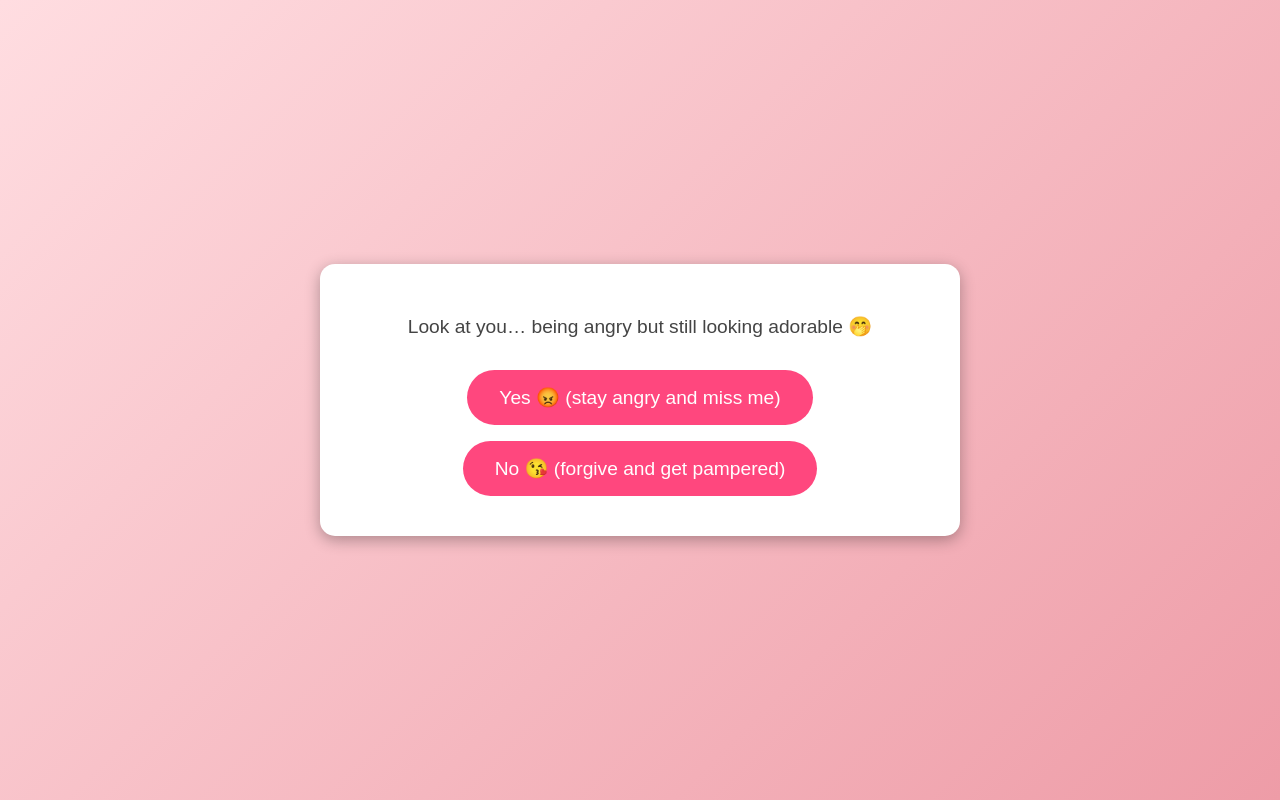
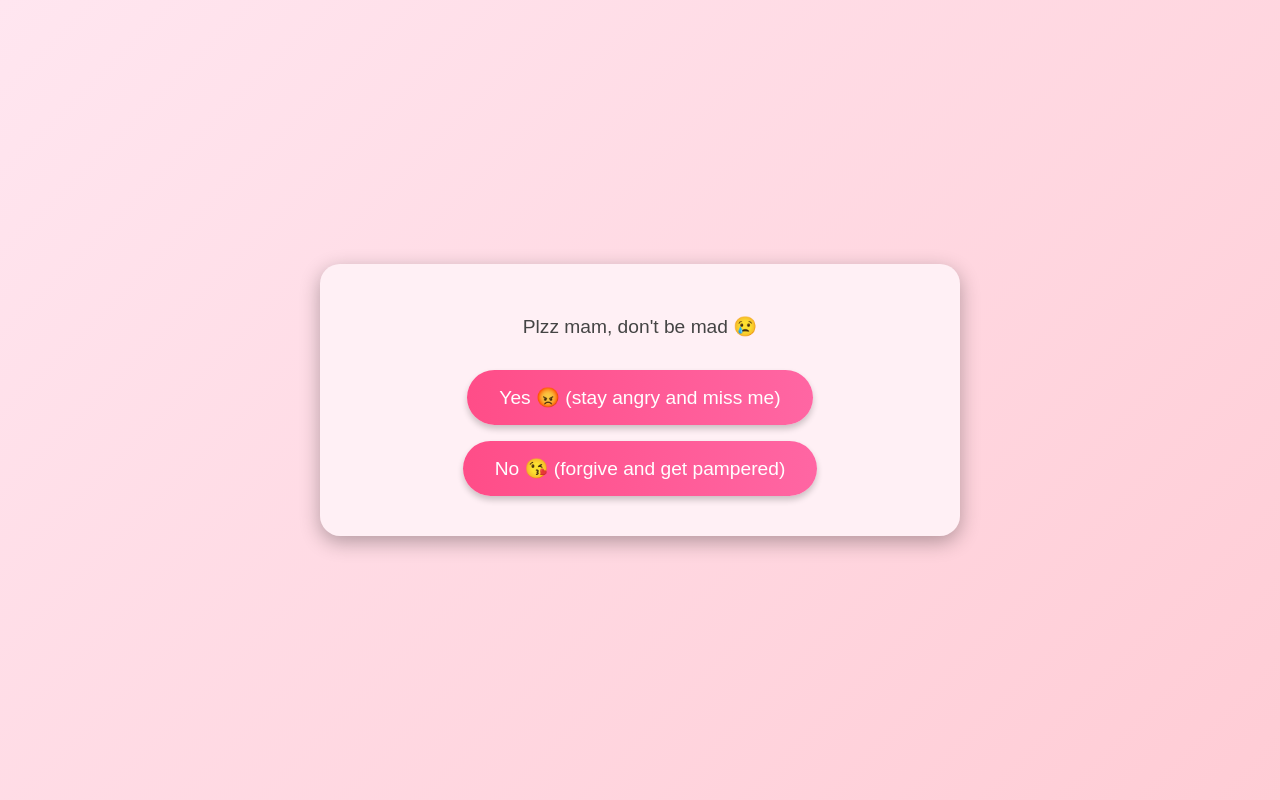
Before and after one commit to phesudo/apg, a plain HTML site: page index.html in a window 1280 px wide. Both pictures are taken after a click on the button "Still Mad at me?". Drawn offline with Linux system fonts and the light colour scheme.

Commit message:
Update index.html

```diff
--- a/index.html
+++ b/index.html
@@ -13,13 +13,15 @@
       height: 100vh;
       margin: 0;
       font-family: Arial, Helvetica, sans-serif;
-      background: linear-gradient(135deg, #ffdde1, #ee9ca7);
+      background: linear-gradient(135deg, #ffe6f0, #ffccd5);
       text-align: center;
+      overflow-x: hidden;
     }
     h1 {
       font-size: 2.5rem;
       color: #d6336c;
       margin-bottom: 1rem;
+      text-shadow: 2px 2px 4px #ffa6c9;
     }
     p {
       font-size: 1.2rem;
@@ -32,13 +34,15 @@
       border: none;
       border-radius: 50px;
       cursor: pointer;
-      background: #ff477e;
+      background: linear-gradient(90deg, #ff4d88, #ff66a3);
       color: white;
-      transition: transform 0.2s ease;
+      transition: transform 0.2s ease, box-shadow 0.2s ease;
       margin: 0.5rem;
+      box-shadow: 0 4px 6px rgba(0,0,0,0.2);
     }
     .button:hover {
       transform: scale(1.1);
+      box-shadow: 0 6px 10px rgba(0,0,0,0.3);
     }
     #popup {
       display: none;
@@ -46,18 +50,22 @@
       top: 50%;
       left: 50%;
       transform: translate(-50%, -50%);
-      background: white;
+      background: #fff0f5;
       padding: 2rem;
-      border-radius: 15px;
-      box-shadow: 0 4px 15px rgba(0,0,0,0.3);
+      border-radius: 20px;
+      box-shadow: 0 6px 20px rgba(0,0,0,0.3);
       text-align: center;
       max-width: 90%;
+      animation: popupAnim 0.3s ease-in-out;
     }
     #popup p {
       margin-bottom: 1.5rem;
       font-size: 1.2rem;
       color: #444;
-      font-family: Arial, Helvetica, sans-serif;
+    }
+    @keyframes popupAnim {
+      0% { transform: translate(-50%, -60%) scale(0.8); opacity: 0; }
+      100% { transform: translate(-50%, -50%) scale(1); opacity: 1; }
     }
   </style>
 </head>
@@ -67,7 +75,7 @@
   <button class="button" id="stillMadBtn">Still Mad at me?</button>
 
   <div id="popup">
-    <p id="popupText">Look at you… being angry but still looking adorable 🤭</p>
+    <p id="popupText">Plzz mam, don't be mad 😢</p>
     <button class="button" id="yesBtn">Yes 😡 (stay angry and miss me)</button>
     <button class="button" id="noBtn">No 😘 (forgive and get pampered)</button>
     <button class="button" id="closeBtn" style="display:none; margin-top: 1rem;">Close ✨</button>
@@ -82,6 +90,9 @@
     const popupText = document.getElementById("popupText");
 
     const messages = [
+      "Plzz mam, don't be mad 😢",
+      "Just why is this cute girl mad at me? 😭",
+      "I just miss this old cutie, she was never angry with me 💔",
       "Look at you… being angry but still looking adorable 🤭",
       "Decision ta timro… tara if you press No 😘, I might just show up with unlimited pampering 😏✨"
     ];
```
